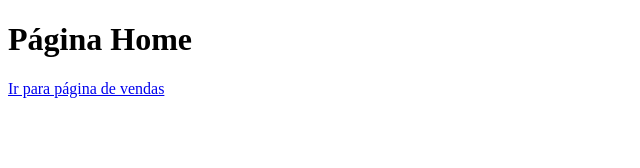
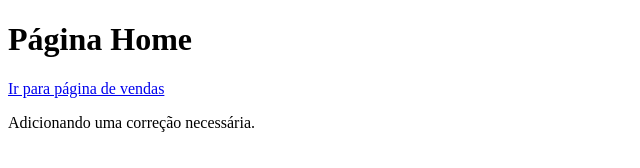
Before and after one commit to juliano1254/estacionamento-modelo, a plain HTML site: page index.html in a window 1280 px wide. Shown: the whole page, without its empty margins (0-640 px from the left). Drawn offline with Linux system fonts and the light colour scheme.

Commit message:
Adicionando a correção

```diff
--- a/index.html
+++ b/index.html
@@ -9,5 +9,6 @@
 <body>
     <h1>Página Home</h1>
     <a href="vendas.html">Ir para página de vendas</a>
+    <p>Adicionando uma correção necessária.</p>
 </body>
 </html>
```
